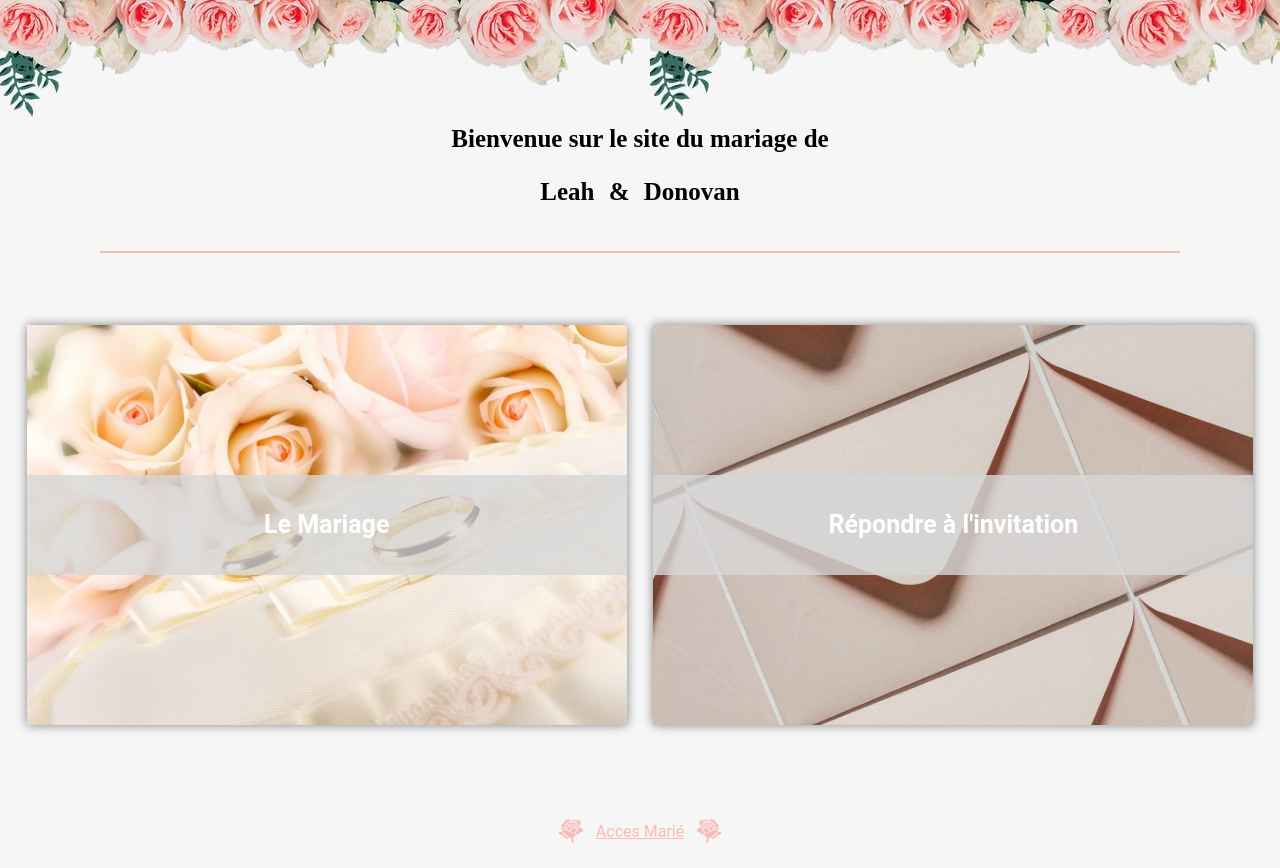
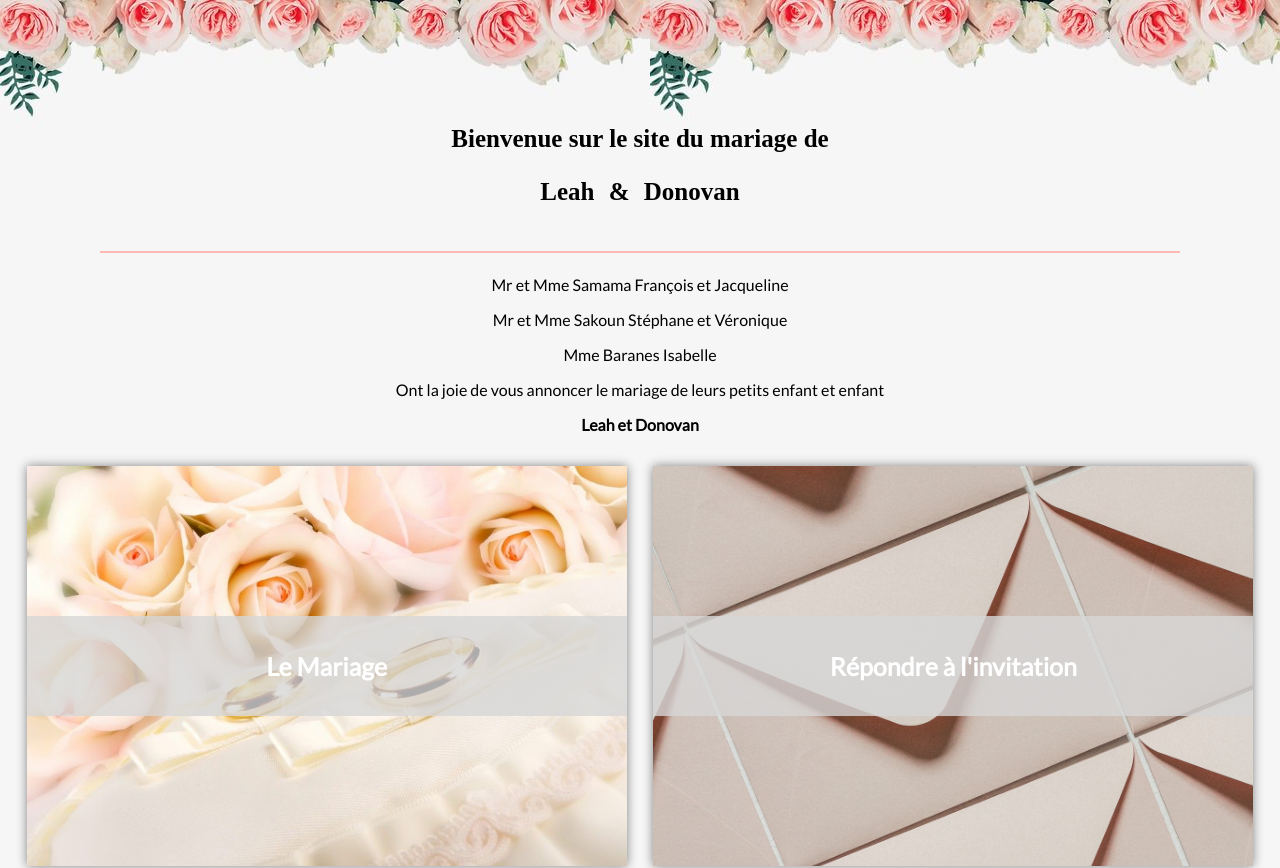
Before and after one commit to AnthSuz/WeedingFront, a React (Create React App) app: page /public/home in a window 1280 px wide. Shown: the top 868 px of the page. Built offline with nearby package versions, Linux system fonts and the light colour scheme.

Commit message:
finish front

```diff
--- a/public/index.html
+++ b/public/index.html
@@ -15,6 +15,11 @@
       user's mobile device or desktop. See https://developers.google.com/web/fundamentals/web-app-manifest/
     -->
     <link rel="manifest" href="%PUBLIC_URL%/manifest.json" />
+    <link
+      href="http://fonts.googleapis.com/css?family=Lato&subset=latin,latin-ext"
+      rel="stylesheet"
+      type="text/css"
+    />
     <!--
       Notice the use of %PUBLIC_URL% in the tags above.
       It will be replaced with the URL of the `public` folder during the build.
--- a/src/App.css
+++ b/src/App.css
@@ -8,7 +8,7 @@ button {
 }
 
 p {
-  font-family: "Roboto", "Verdana";
+  font-family: "Lato", "Roboto", "Verdana";
 }
 
 body {
@@ -80,7 +80,7 @@ hr {
 .button {
   display: flex;
   justify-content: space-evenly;
-  padding: 66px 0;
+  padding: 16px 0;
   background-color: #f6f6f6;
   height: auto;
 }
--- a/src/newComponents/Global.js
+++ b/src/newComponents/Global.js
@@ -1 +1 @@
-export const Api = "http://192.168.1.31:3010";
+export const Api = "https://wedding-guest-dono-leah.herokuapp.com";
--- a/src/newContainers/Public.js
+++ b/src/newContainers/Public.js
@@ -6,6 +6,7 @@ import Home from "./containers_public/Home";
 import InfoWeeding from "./containers_public/InfoWeeding";
 import InvitWeeding from "./containers_public/InvitWeeding";
 import ValidInvitWeeding from "./containers_public/ValidInvitWeeding";
+import ErrorWeeding from "./containers_public/ErrorWeeding";
 
 function Public() {
   return (
@@ -26,6 +27,9 @@ function Public() {
         <Route exact={true} path="/public/confirm_invit_weeding">
           <ValidInvitWeeding />
         </Route>
+        <Route exact={true} path="/public/error_weeding">
+          <ErrorWeeding />
+        </Route>
       </Switch>
     </>
   );
--- /dev/null
+++ b/src/newContainers/containers_public/ErrorWeeding.js
@@ -0,0 +1,23 @@
+import React from "react";
+import { Link } from "react-router-dom";
+
+function ValidInvitWeeding() {
+  return (
+    <div className="validInvit">
+      <p>Une erreur est survenue.</p>
+      <p>Si vous avez rencontré un problème à nouveau, contactez</p>
+      <p>
+        Leah au <a href="tel:+33695853213">0695853213</a>{" "}
+      </p>
+      <p>ou</p>
+      <p>
+        Donovan au <a href="tel:+33659209796">0659209796</a>
+      </p>
+      <Link to="/public/home">
+        <button>Retourner à l'accueil</button>
+      </Link>
+    </div>
+  );
+}
+
+export default ValidInvitWeeding;
--- a/src/newContainers/containers_public/Home.js
+++ b/src/newContainers/containers_public/Home.js
@@ -19,12 +19,29 @@ function Home() {
       history.push("/public/invit_weeding");
     } catch (error) {
       setError(true);
+      history.push("/public/error_weeding");
     }
   };
 
   return (
     <>
       <div className="container">
+        <div style={{ textAlign: "center" }}>
+          <div>
+            <p>Mr et Mme Samama François et Jacqueline</p>
+            <p>Mr et Mme Sakoun Stéphane et Véronique</p>
+          </div>
+          <div>
+            <p>Mme Baranes Isabelle</p>
+          </div>
+        </div>
+        <p style={{ textAlign: "center", padding: "0 10px" }}>
+          Ont la joie de vous annoncer le mariage de leurs petits enfant et
+          enfant
+        </p>
+        <p style={{ fontWeight: "600", textAlign: "center" }}>
+          Leah et Donovan
+        </p>
         <div className="button">
           <Link to="/public/info_weeding">
             <Button
```
